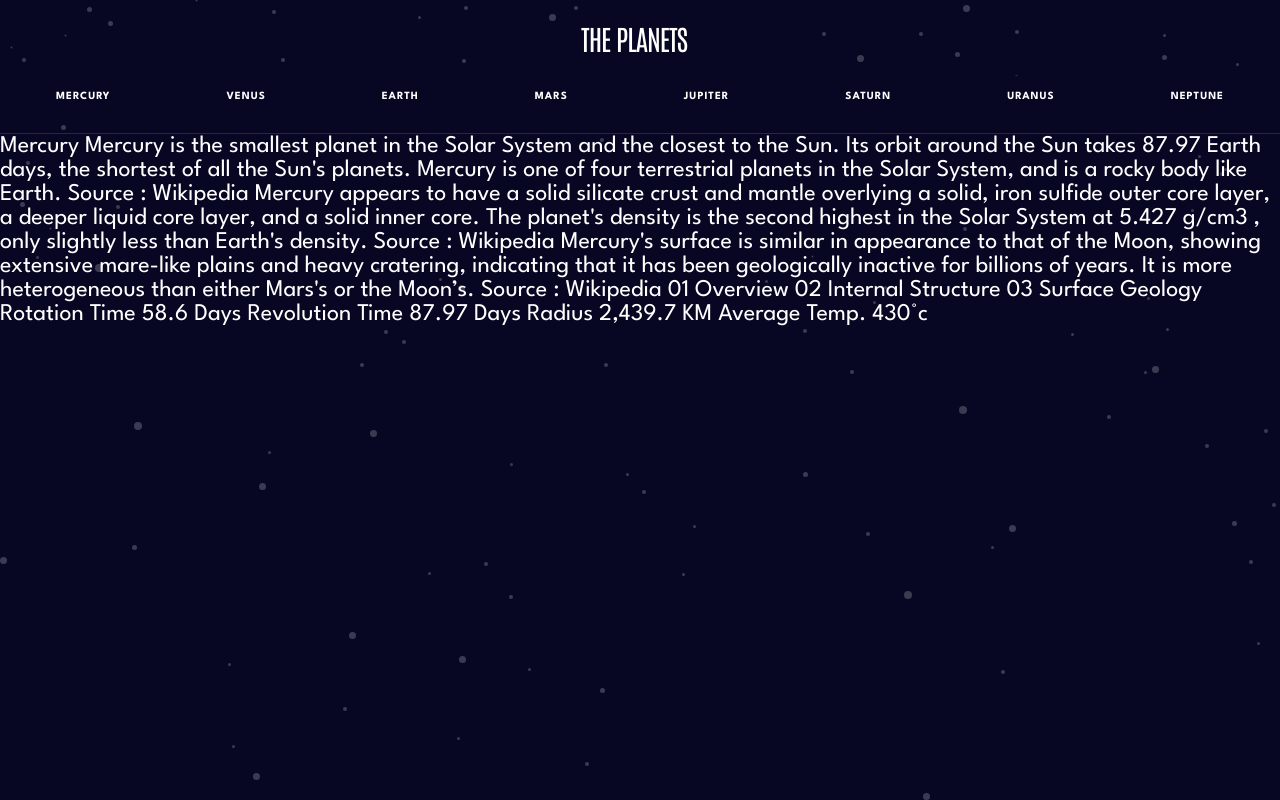
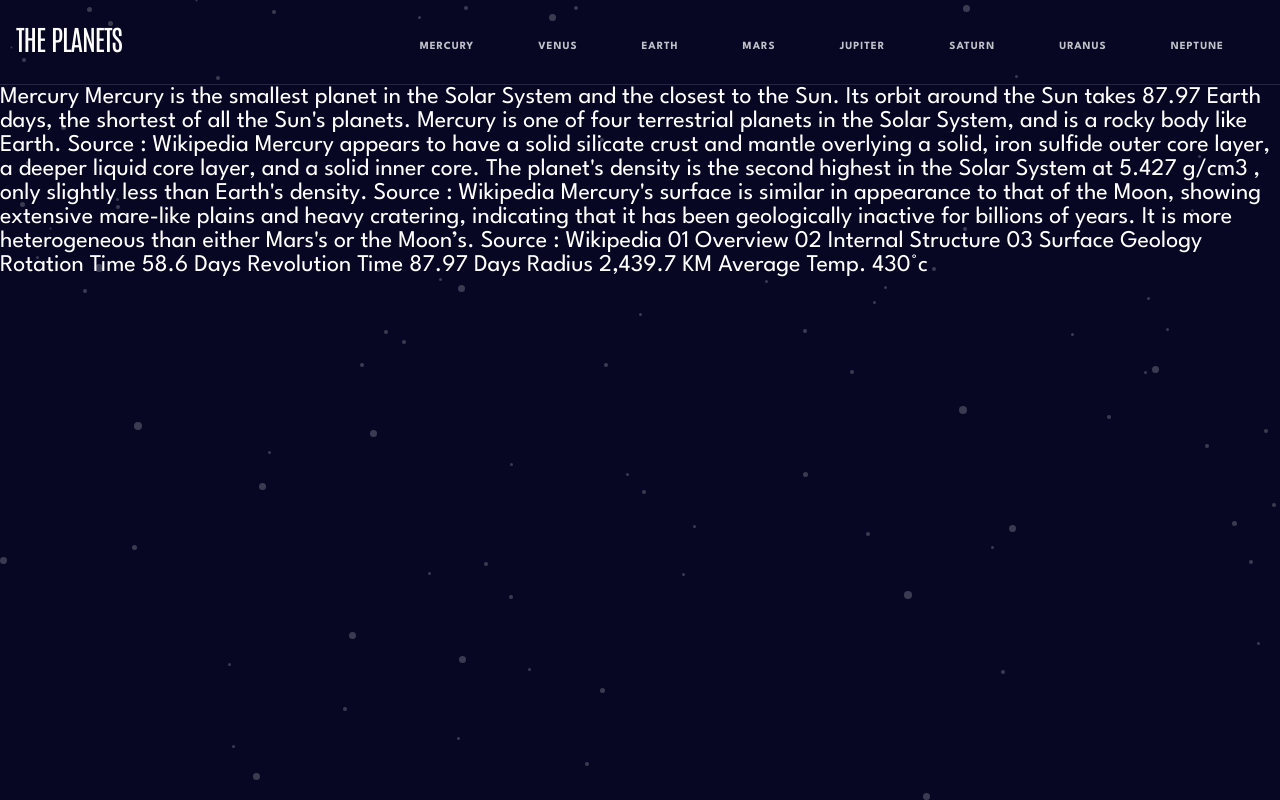
Before and after one commit to jonhenrikaavitsland/planets-fact-site, a website: page index.html in a window 1280 px wide. Drawn offline with nearby package versions, Linux system fonts and the light colour scheme; files that its build step writes are made by us from their sources.

Commit message:
navigation desktop

```diff
--- a/index.html
+++ b/index.html
@@ -11,15 +11,15 @@
 </head>
 <body>
   <header>
-    <nav class="navbar navbar-expand-md position-relative flex-md-wrap pt-md-4">
+    <nav class="navbar navbar-expand-md position-relative flex-md-wrap pt-md-4 flex-xl-nowrap">
       <div class="top-wrap container-fluid border-bottom ps-3 pb-2 pb-md-4">
-        <a href="#" class="navbar-brand text-white text-uppercase text-md-center">The planets</a>
+        <a href="#" class="navbar-brand text-white text-uppercase text-md-center text-xl-start">The planets</a>
         <button class="navbar-toggler" type="button" data-bs-toggle="collapse" data-bs-target="#navbarSupportedContent" aria-controls="navbarSupportedContent" aria-expanded="false" aria-label="Toggle-navigation">
           <img src="./assets/icon-hamburger.svg" alt="toggle menu">
         </button>
       </div>
       <div class="collapse navbar-collapse position-absolute top-100 end-0 pb-5 pb-md-0" id="navbarSupportedContent">
-        <ul class="navbar-nav me-auto mx-md-5 d-md-flex justify-content-md-between">
+        <ul class="navbar-nav me-auto mx-md-5 d-md-flex justify-content-md-between justify-content-xl-end gap-xl-5">
           <li class="nav-item mercury px-4 py-3 px-md-0 py-md-0">
             <div class="list-wrap d-flex gap-3 border-bottom pb-2">
               <img src="./assets/mercury-icon.svg" class="d-md-none" alt="mercury">
--- a/src/scss/styles.scss
+++ b/src/scss/styles.scss
@@ -47,6 +47,10 @@ nav {
       border-bottom: 0 !important;
     }
 
+    .top-wrap {
+      width: min-content;
+    }
+
     .navbar-collapse {
       position: static !important;
       max-width: 100%;
@@ -61,6 +65,12 @@ nav {
           line-height: 25px;
           letter-spacing: 1px;
           font-weight: 700;
+          opacity: 75%;
+
+          &:hover {
+            opacity: 100%;
+            transition: 500ms;
+          }
         }
       }
     }
```
